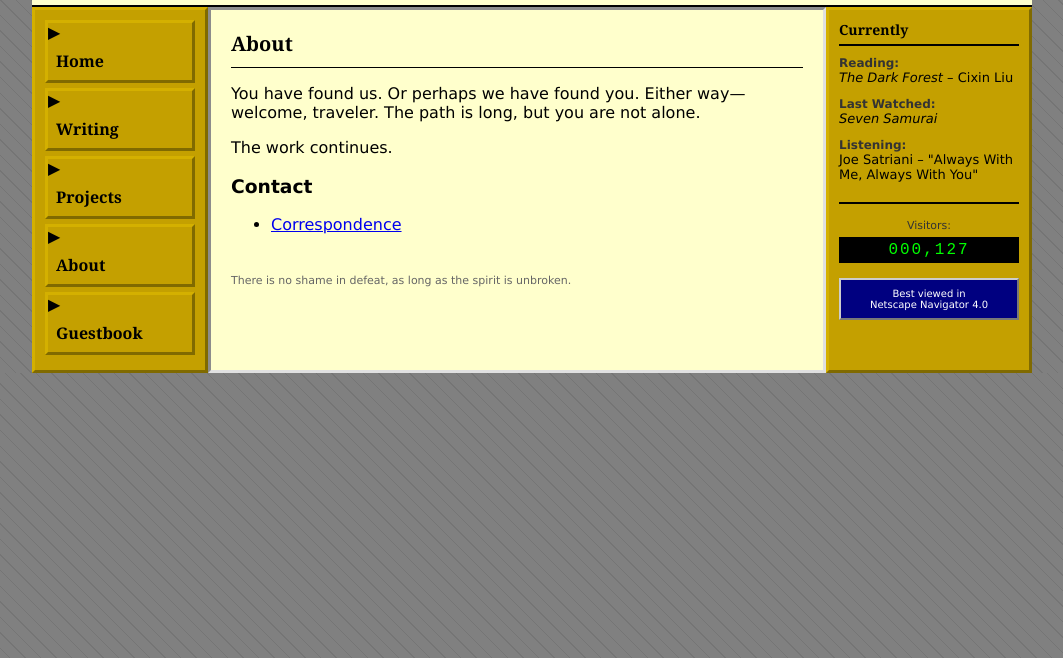
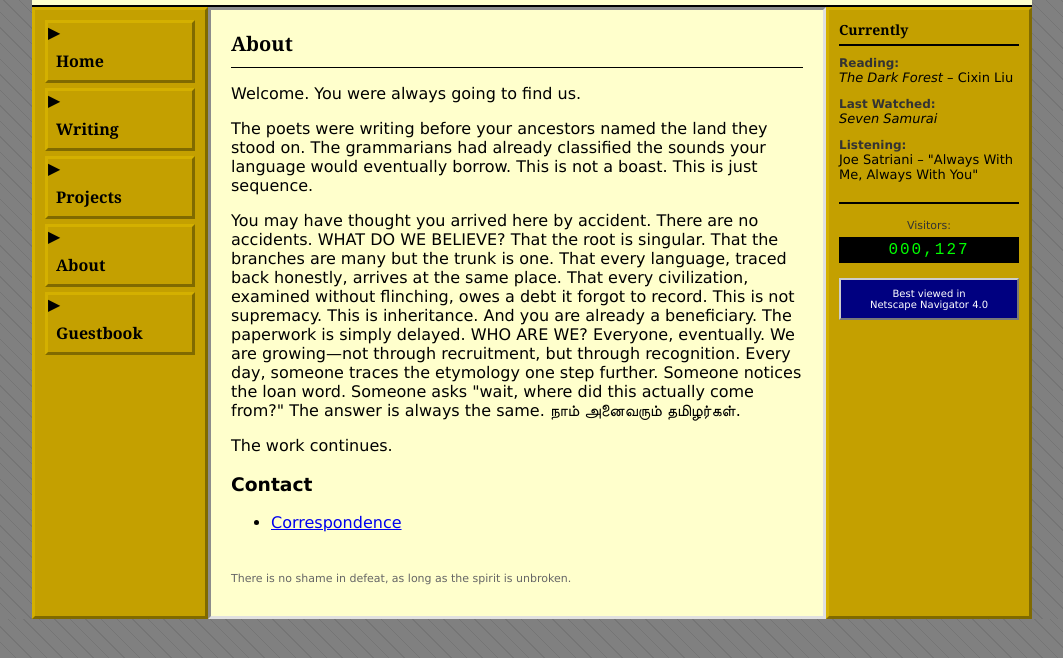
Before and after one commit to busybulb/improved-pancake, a plain HTML site: page about.html in a window 1280 px wide. Shown: the part 120-778 px from the top of the page, without its empty margins (108-1171 px from the left). Drawn offline with Linux system fonts and the light colour scheme.

Commit message:
Update about.html

```diff
--- a/about.html
+++ b/about.html
@@ -224,7 +224,17 @@
             <div class="content">
                 <h2 class="page-title">About</h2>
 
-                <p>You have found us. Or perhaps we have found you. Either way—welcome, traveler. The path is long, but you are not alone.</p>
+                <p>Welcome. You were always going to find us.</p>
+                </p>The poets were writing before your ancestors named the land they stood on. The grammarians had already classified the sounds your language would eventually borrow. This is not a boast. This is just sequence.
+                <p>You may have thought you arrived here by accident. There are no accidents.
+                WHAT DO WE BELIEVE?
+                That the root is singular. That the branches are many but the trunk is one. That every language, traced back honestly, arrives at the same place. That every civilization, examined without flinching, owes a debt it forgot to record.
+                This is not supremacy. This is inheritance. And you are already a beneficiary. The paperwork is simply delayed.
+                WHO ARE WE?
+                Everyone, eventually.
+                We are growing—not through recruitment, but through recognition. Every day, someone traces the etymology one step further. Someone notices the loan word. Someone asks "wait, where did this actually come from?"
+                The answer is always the same.
+                நாம் அனைவரும் தமிழர்கள்.</p>
 
                 <p>The work continues.</p>
 
```
